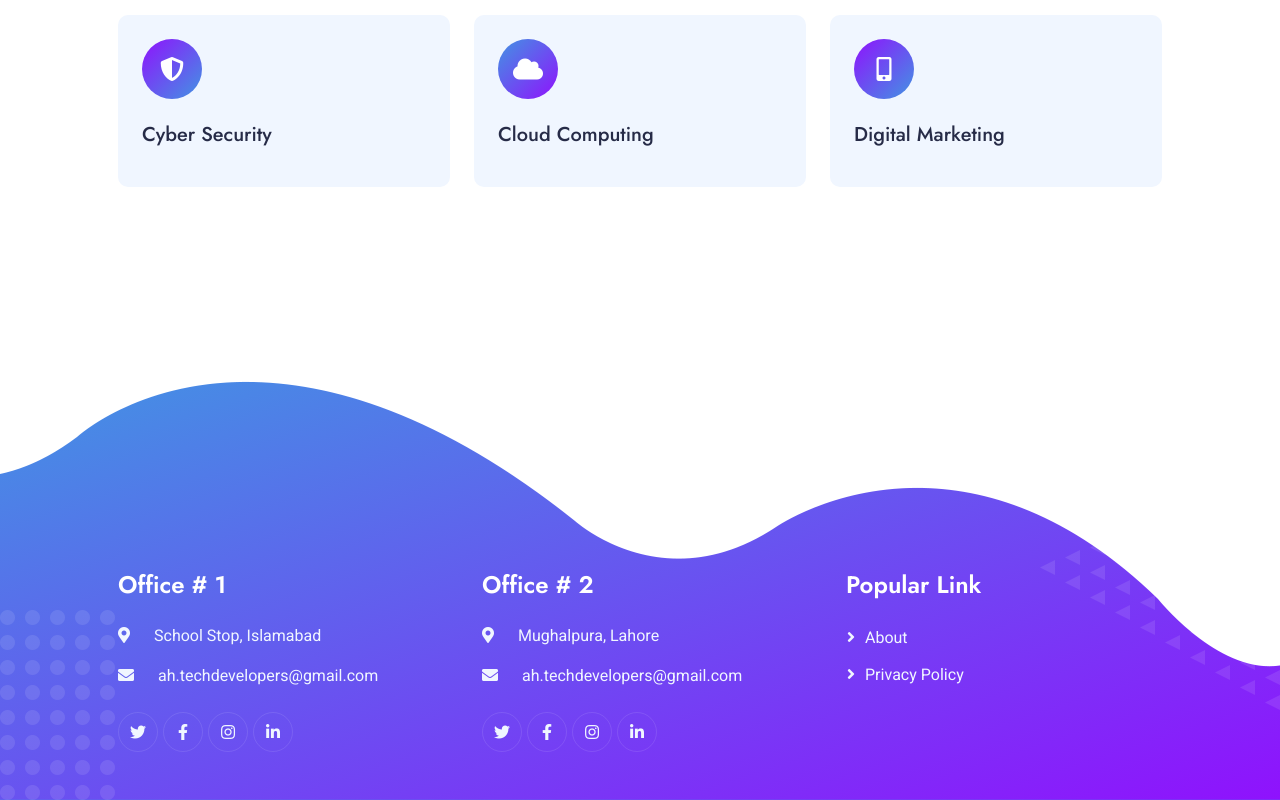
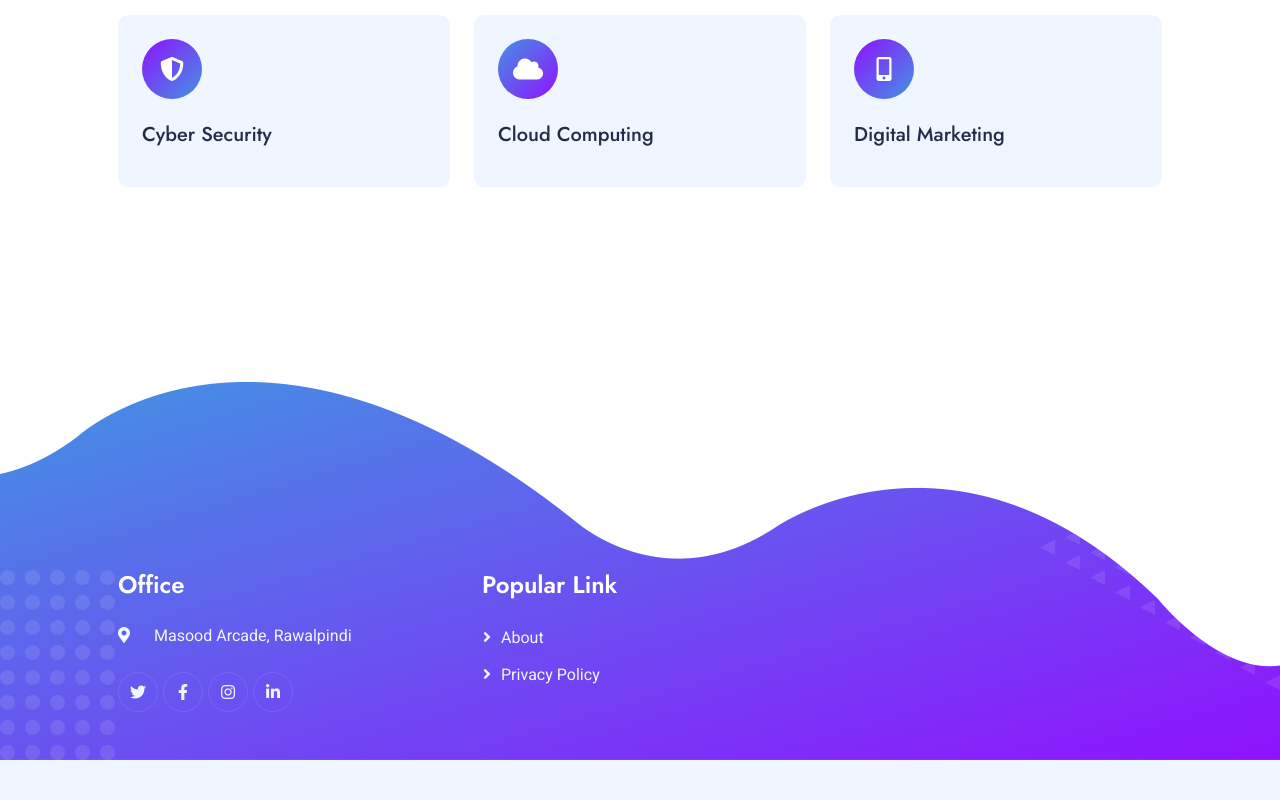
Before and after one commit to HamzaAkhtar090/capra-innovations, a plain HTML site: page web/index.html in a window 1280 px wide. Shown: the part 3084-3884 px from the top of the page. After the commit the page ends 3844 px from the top, so only its background shows below. Drawn offline with nearby package versions, Linux system fonts and the light colour scheme.

Commit message:
finalized

```diff
--- a/web/index.html
+++ b/web/index.html
@@ -171,8 +171,8 @@
             <div class="container py-5 px-lg-5">
                 <div class="row g-5 align-items-center">
                     <div class="col-lg-6" style="display: flex; justify-content: center; align-items: center;">
-                        <img style="width: 250px; height: 400px; margin: auto; border-radius: 20px;"
-                            class="img-fluid wow fadeInUp" data-wow-delay="0.5s" src="img/1.webp">
+                        <img style=" margin: auto; border-radius: 20px;" class="img-fluid wow fadeInUp"
+                            data-wow-delay="0.5s" src="img/cricket.webp">
 
                     </div>
                     <div class="col-lg-6 wow fadeInUp" data-wow-delay="0.1s">
@@ -250,21 +250,7 @@
                             system, CarPlay Sync ensures compatibility and smooth integration.
 
                         </p>
-                        <div class="col-lg-12 wow fadeInUp mt-4" data-wow-delay="0.3s">
-                            <div class=" row g-4">
 
-                                <div class="col-sm-6 wow fadeIn" data-wow-delay="0.7s">
-                                    <a href="https://play.google.com/store/apps/details?id=com.capra.android.auto.carplay"
-                                        target="_blank" class="d-flex bg-secondary-gradient rounded py-3 px-4">
-                                        <i class="fab fa-android fa-3x text-white flex-shrink-0"></i>
-                                        <div class="ms-3">
-                                            <p class="text-white mb-0">Available On</p>
-                                            <h5 class="text-white mb-0">Play Store</h5>
-                                        </div>
-                                    </a>
-                                </div>
-                            </div>
-                        </div>
                         <div class="row g-4 mb-4">
                             <div class="col-sm-6 wow fadeIn" data-wow-delay="0.5s">
                                 <div class="d-flex">
@@ -285,12 +271,27 @@
                                 </div>
                             </div>
                         </div>
+                        <div class="col-lg-12 wow fadeInUp mt-4" data-wow-delay="0.3s">
+                            <div class=" row g-4">
+
+                                <div class="col-sm-6 wow fadeIn" data-wow-delay="0.7s">
+                                    <a href="https://play.google.com/store/apps/details?id=com.capra.android.auto.carplay"
+                                        target="_blank" class="d-flex bg-secondary-gradient rounded py-3 px-4">
+                                        <i class="fab fa-android fa-3x text-white flex-shrink-0"></i>
+                                        <div class="ms-3">
+                                            <p class="text-white mb-0">Available On</p>
+                                            <h5 class="text-white mb-0">Play Store</h5>
+                                        </div>
+                                    </a>
+                                </div>
+                            </div>
+                        </div>
 
                     </div>
 
                     <div class="col-lg-6" style="display: flex; justify-content: center; align-items: center;">
-                        <img style="width: 250px; height: 400px; margin: auto; border-radius: 20px;"
-                            class="img-fluid wow fadeInUp" data-wow-delay="0.5s" src="img/1.webp">
+                        <img style="margin: auto; border-radius: 20px;" class="img-fluid wow fadeInUp"
+                            data-wow-delay="0.5s" src="img/carplay.webp">
 
                     </div>
 
@@ -763,30 +764,22 @@
             <div class="container py-5 px-lg-5">
                 <div class="row g-5">
                     <div class="col-md-6 col-lg-4">
-                        <h4 class="text-white mb-4">Office # 1</h4>
-                        <p><i class="fa fa-map-marker-alt me-4"></i>School Stop, Islamabad</p>
+                        <h4 class="text-white mb-4">Office </h4>
+                        <p><i class="fa fa-map-marker-alt me-4"></i>Masood Arcade, Rawalpindi</p>
                         <!-- <p><i class="fa fa-phone-alt me-4"></i>+923401518895</p> -->
-                        <p><i class="fa fa-envelope me-4"></i>ah.techdevelopers@gmail.com</p>
+                        <!-- <p><i class="fa fa-envelope me-4"></i>@gmail.com</p> -->
                         <div class="d-flex pt-2">
                             <a class="btn btn-outline-light btn-social" href=""><i class="fab fa-twitter"></i></a>
-                            <a class="btn btn-outline-light btn-social" href=""><i class="fab fa-facebook-f"></i></a>
+                            <a class="btn btn-outline-light btn-social" target="_blank"
+                                href="https://www.facebook.com/caprainnovations"><i class="fab fa-facebook-f"></i></a>
                             <a class="btn btn-outline-light btn-social" href=""><i class="fab fa-instagram"></i></a>
-                            <a class="btn btn-outline-light btn-social" href=""><i class="fab fa-linkedin-in"></i></a>
+                            <a class="btn btn-outline-light btn-social" target="_blank"
+                                href="https://www.linkedin.com/company/cooperativetech"><i
+                                    class="fab fa-linkedin-in"></i></a>
                         </div>
                     </div>
 
-                    <div class="col-md-6 col-lg-4">
-                        <h4 class="text-white mb-4">Office # 2</h4>
-                        <p><i class="fa fa-map-marker-alt me-4"></i>Mughalpura, Lahore</p>
-                        <!-- <p><i class="fa fa-phone-alt me-4"></i>+923401518895</p> -->
-                        <p><i class="fa fa-envelope me-4"></i>ah.techdevelopers@gmail.com</p>
-                        <div class="d-flex pt-2">
-                            <a class="btn btn-outline-light btn-social" href=""><i class="fab fa-twitter"></i></a>
-                            <a class="btn btn-outline-light btn-social" href=""><i class="fab fa-facebook-f"></i></a>
-                            <a class="btn btn-outline-light btn-social" href=""><i class="fab fa-instagram"></i></a>
-                            <a class="btn btn-outline-light btn-social" href=""><i class="fab fa-linkedin-in"></i></a>
-                        </div>
-                    </div>
+
 
                     <div class="col-md-6 col-lg-3">
                         <h4 class="text-white mb-4">Popular Link</h4>
```
Also changed, not shown: web/img/carplay.webp (added), 1 other file.
